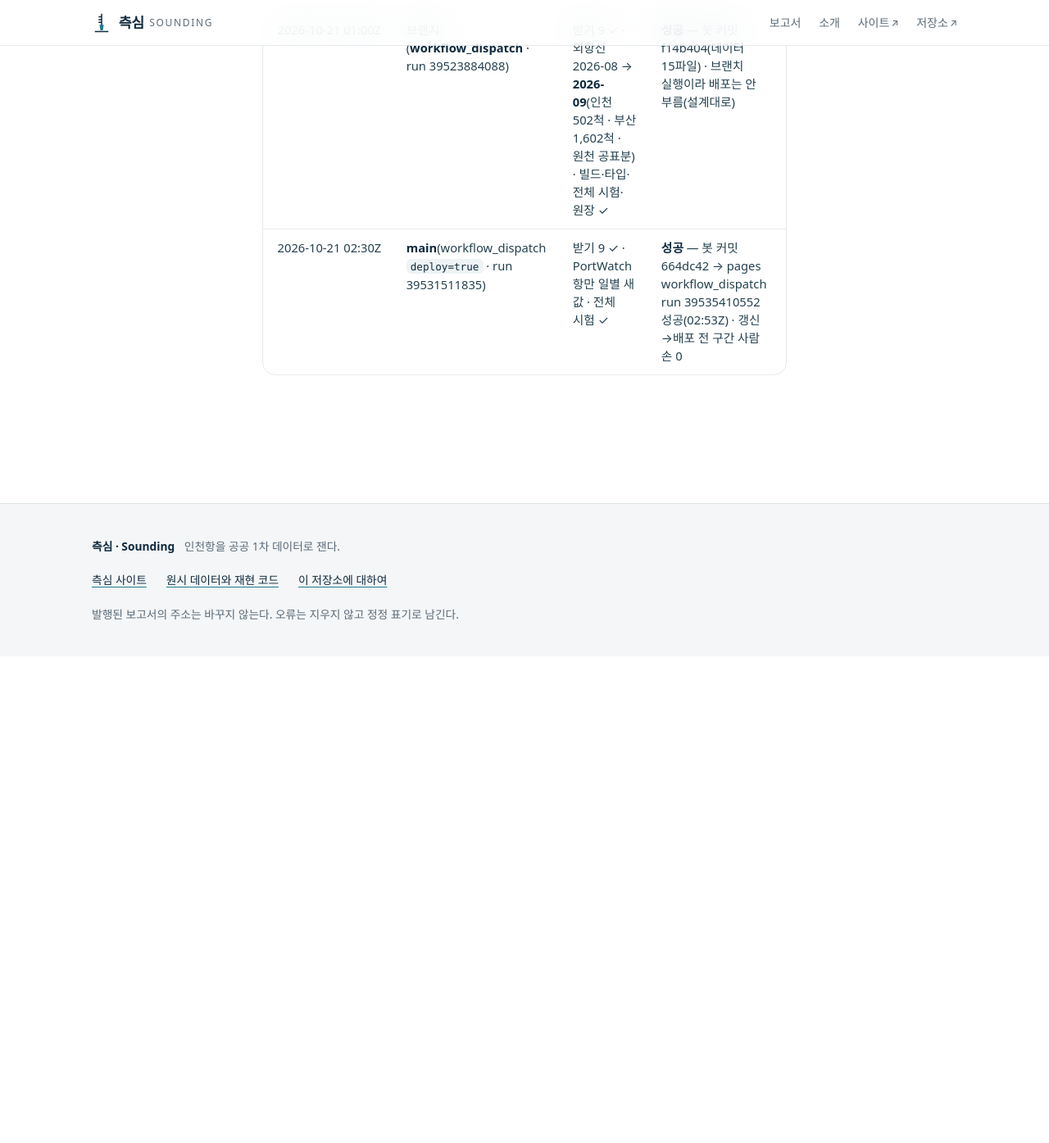
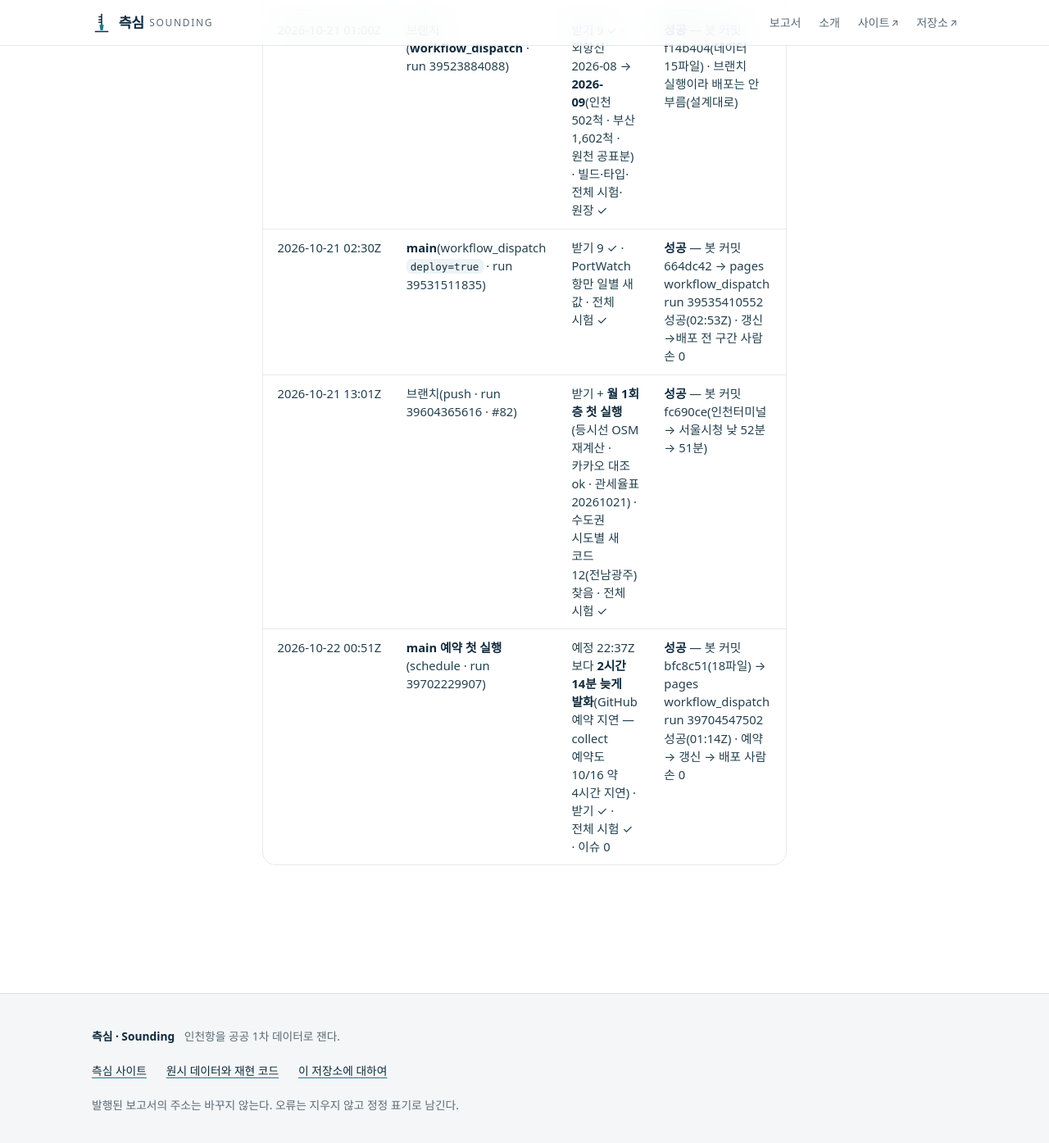
Before and after one commit to jisangj03-dev/incheon-port-analysis, a Jekyll site: the page built from docs/자동갱신_원천표.md, in a window 1280 px wide and 1400 px high, scrolled down 3987 px. Shown: the top 1395 px of the window at 82% size. Built offline with Jekyll 4.4.1, drawn with Linux system fonts in a browser that asks for light colours; some web fonts are replaced; our own code applies the rules of GitHub Pages for plain Markdown files; before the commit the page ends 4788 px from its top, so only the background shows below that.

Commit message:
원천표 실행 실적 — 월 1회 층 첫 실행(10/21) · main 예약 첫 실행(10/22 00:51Z · 2시간 14분 지연 · 성공 · 배포)
Co-Authored-By: Claude Opus 5.5 <noreply@anthropic.com>
Claude-Session: https://claude.ai/code/session_01L59oEoiMW7KHoJRFFkcN4Q

```diff
--- a/docs/자동갱신_원천표.md
+++ b/docs/자동갱신_원천표.md
@@ -60,3 +60,5 @@
 | 2026-10-21 00:40Z | 브랜치(push · run 39522693991) | 받기 9 전부 ✓ · 파생 ✓ · 신선도 뒤처짐 0 | **실패** — 키 흔적 검사 단계에 키를 다른 이름으로 넘겨 「키 없음」(워크플로 실수 · 커밋 0 · 배포 0 · 공개판 영향 0). 고침 53a2275 |
 | 2026-10-21 01:00Z | 브랜치(**workflow_dispatch** · run 39523884088) | 받기 9 ✓ · 외항선 2026-08 → **2026-09**(인천 502척 · 부산 1,602척 · 원천 공표분) · 빌드·타입·전체 시험·원장 ✓ | **성공** — 봇 커밋 f14b404(데이터 15파일) · 브랜치 실행이라 배포는 안 부름(설계대로) |
 | 2026-10-21 02:30Z | **main**(workflow_dispatch `deploy=true` · run 39531511835) | 받기 9 ✓ · PortWatch 항만 일별 새 값 · 전체 시험 ✓ | **성공** — 봇 커밋 664dc42 → pages workflow_dispatch run 39535410552 성공(02:53Z) · 갱신→배포 전 구간 사람 손 0 |
+| 2026-10-21 13:01Z | 브랜치(push · run 39604365616 · #82) | 받기 + **월 1회 층 첫 실행**(등시선 OSM 재계산 · 카카오 대조 ok · 관세율표 20261021) · 수도권 시도별 새 코드 12(전남광주) 찾음 · 전체 시험 ✓ | **성공** — 봇 커밋 fc690ce(인천터미널 → 서울시청 낮 52분 → 51분) |
+| 2026-10-22 00:51Z | **main 예약 첫 실행**(schedule · run 39702229907) | 예정 22:37Z 보다 **2시간 14분 늦게 발화**(GitHub 예약 지연 — collect 예약도 10/16 약 4시간 지연) · 받기 ✓ · 전체 시험 ✓ · 이슈 0 | **성공** — 봇 커밋 bfc8c51(18파일) → pages workflow_dispatch run 39704547502 성공(01:14Z) · 예약 → 갱신 → 배포 사람 손 0 |
```
